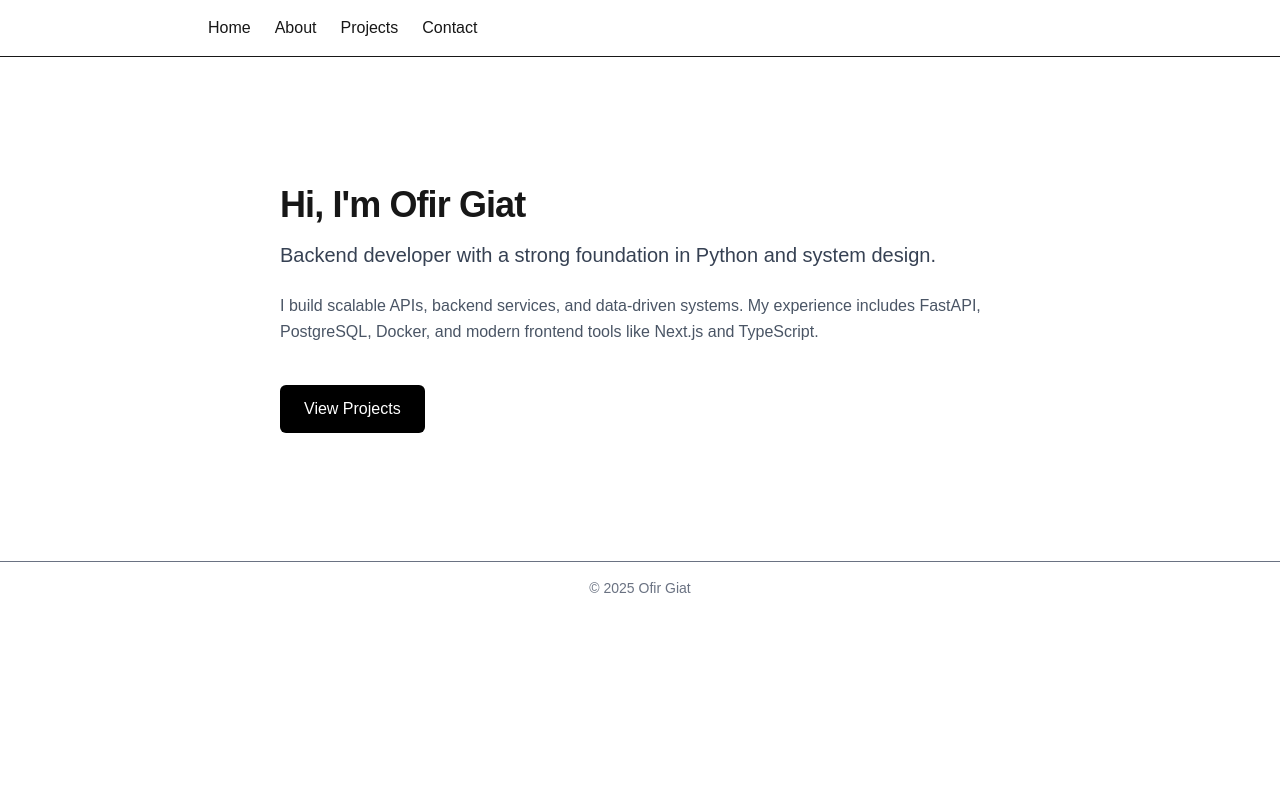
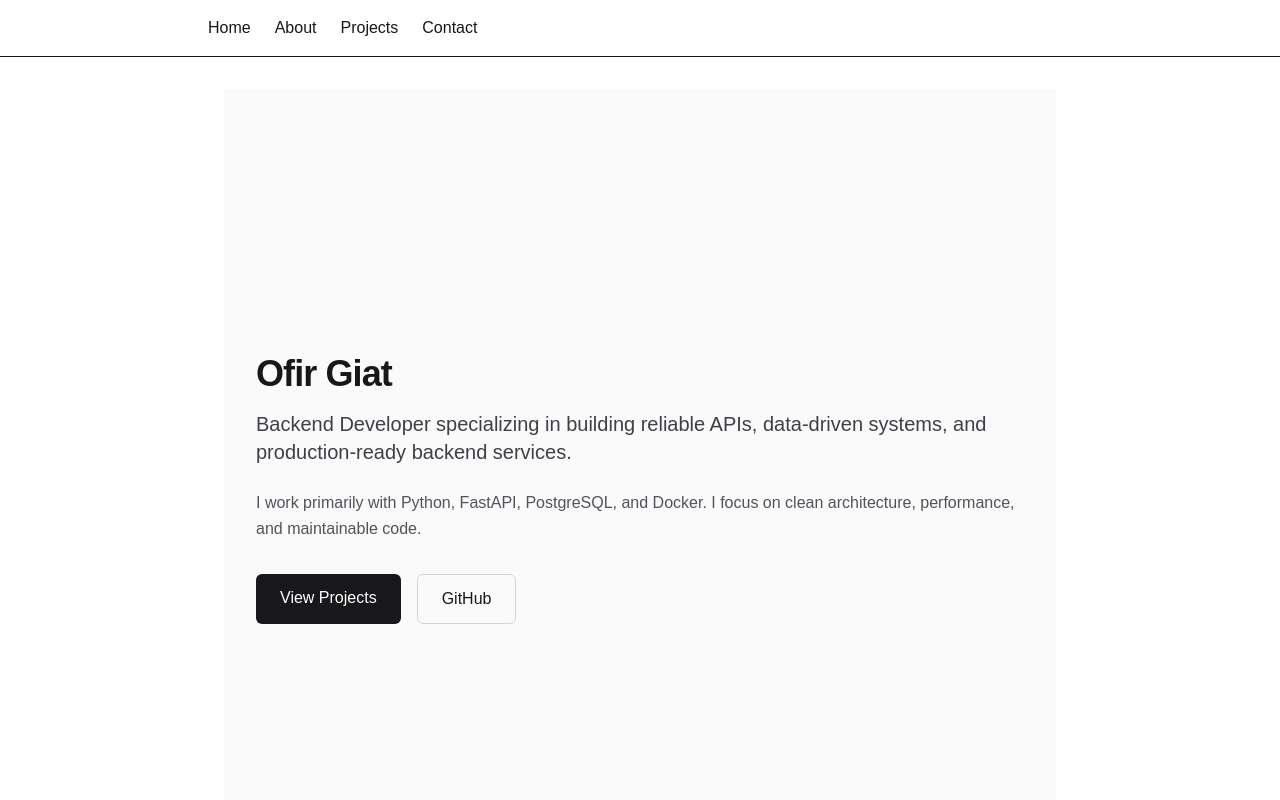
Before and after one commit to GIOFIR/ofir-portfolio-nextjs, a Next.js app: page / in a window 1280 px wide. Shown: the top 800 px of the page. Built offline with nearby package versions, Linux system fonts and the light colour scheme.

Commit message:
Improve homepage

```diff
--- a/app/page.tsx
+++ b/app/page.tsx
@@ -1,28 +1,41 @@
+import Link from "next/link";
+
 export default function Home() {
   return (
-    <main className="mx-auto max-w-3xl px-6 py-24">
-      <h1 className="text-4xl font-bold tracking-tight">
-        Hi, I'm Ofir Giat
+    <main className="min-h-screen bg-zinc-50 flex items-center justify-center px-6">
+      <section className="max-w-3xl w-full">
+        <h1 className="text-4xl font-bold tracking-tight text-zinc-900">
+          Ofir Giat
         </h1>
 
-      <p className="mt-4 text-xl text-gray-700">
-        Backend developer with a strong foundation in Python and system design.
+        <p className="mt-4 text-xl text-zinc-700">
+          Backend Developer specializing in building reliable APIs,
+          data-driven systems, and production-ready backend services.
         </p>
 
-      <p className="mt-6 text-gray-600 leading-relaxed">
-        I build scalable APIs, backend services, and data-driven systems.
-        My experience includes FastAPI, PostgreSQL, Docker, and modern
-        frontend tools like Next.js and TypeScript.
+        <p className="mt-6 text-zinc-600 leading-relaxed">
+          I work primarily with Python, FastAPI, PostgreSQL, and Docker.
+          I focus on clean architecture, performance, and maintainable code.
         </p>
 
-      <div className="mt-10">
-        <a
+        <div className="mt-8 flex gap-4">
+          <Link
             href="/projects"
-          className="inline-block rounded-md bg-black px-6 py-3 text-white hover:bg-gray-800 transition"
+            className="rounded-md bg-zinc-900 px-6 py-3 text-white font-medium hover:bg-zinc-800 transition"
           >
             View Projects
+          </Link>
+
+          <a
+            href="https://github.com/GIOFIR"
+            target="_blank"
+            rel="noopener noreferrer"
+            className="rounded-md border border-zinc-300 px-6 py-3 font-medium text-zinc-900 hover:bg-zinc-100 transition"
+          >
+            GitHub
           </a>
         </div>
+      </section>
     </main>
   );
 }
```
Lines whose indentation alone changed are shown as unchanged.
